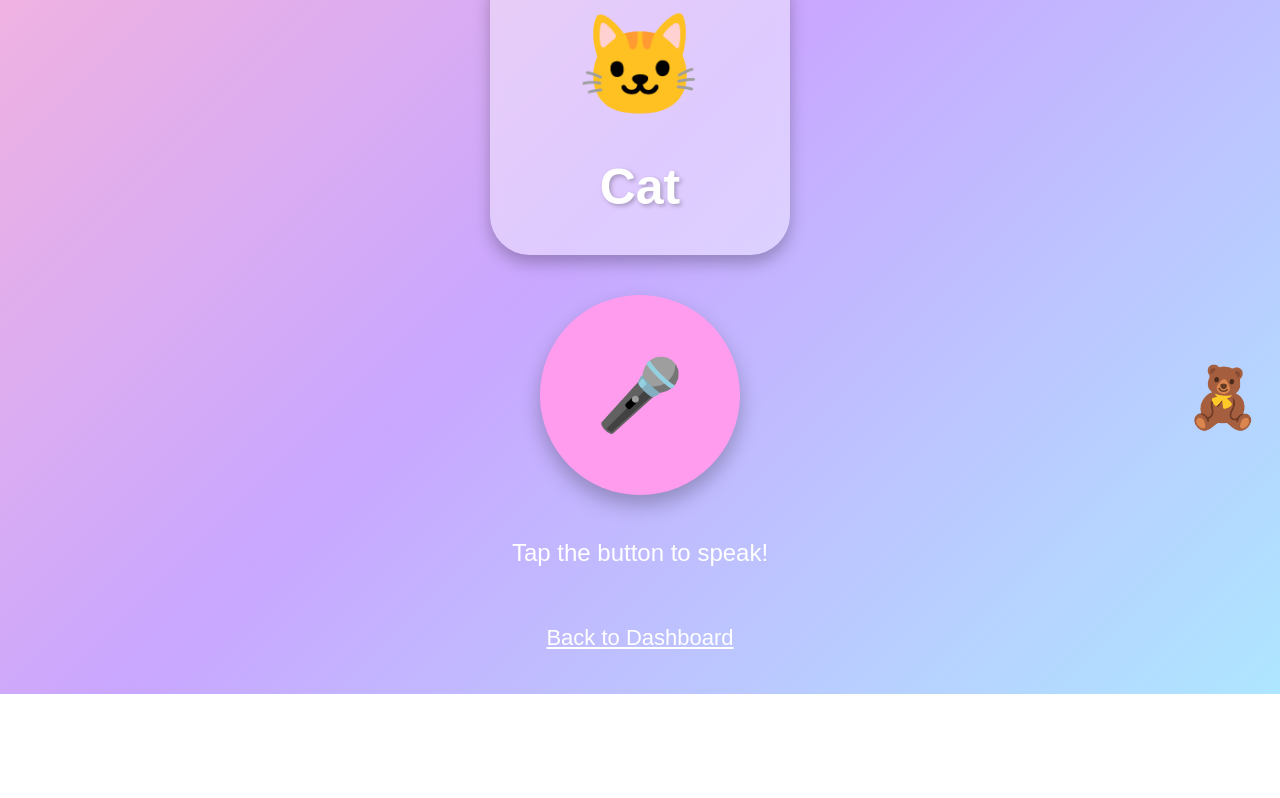
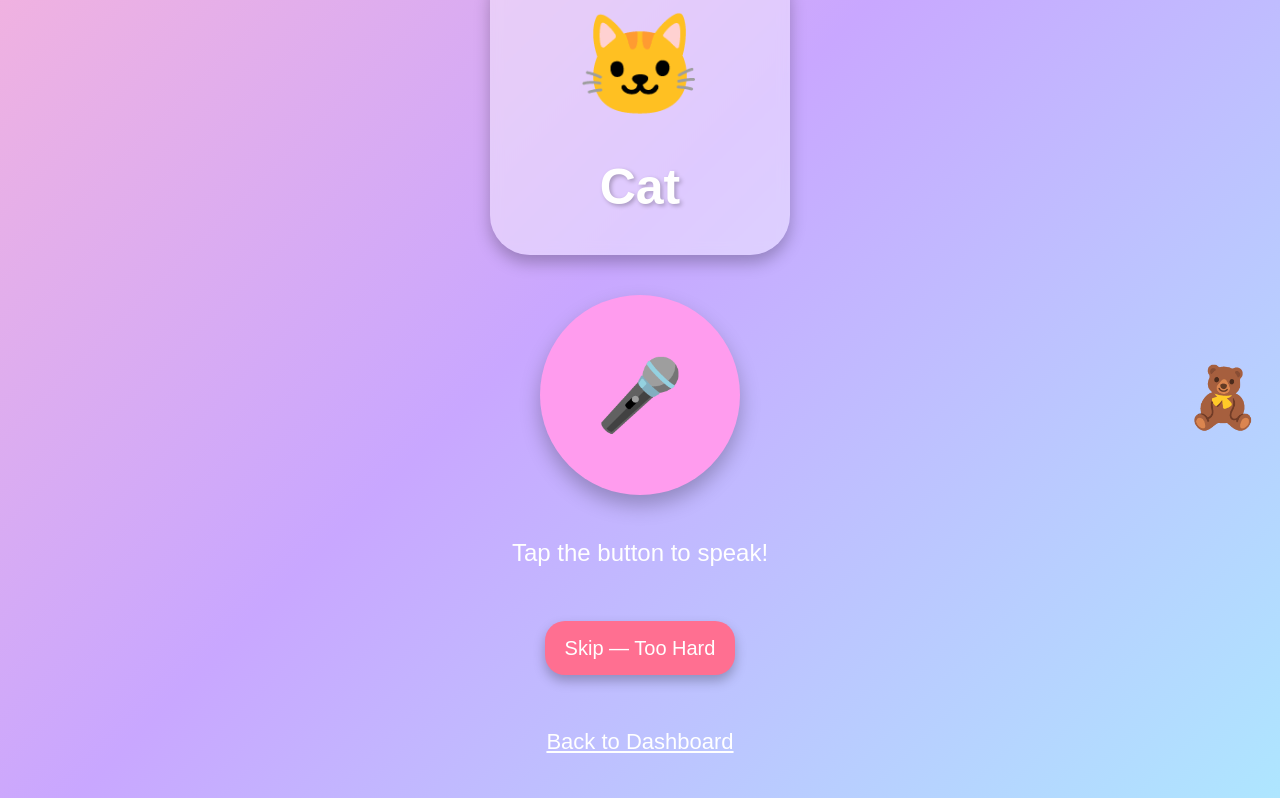
Before and after one commit to Saron-web/speech-practice-helper, a Next.js app: page /practice in a window 1280 px wide. Shown: the part 337-1135 px from the top of the page. Before the commit the page ends 1031 px from the top, so only its background shows below. Built offline with nearby package versions, Linux system fonts and the light colour scheme; no server answers.

Commit message:
practice page fixed

```diff
--- a/app/practice/page.tsx
+++ b/app/practice/page.tsx
@@ -45,7 +45,6 @@ export default function PracticePage() {
   ];
 
   const words = [
-    // Animals
     { word: "Cat", emoji: "🐱", category: "Animals" },
     { word: "Dog", emoji: "🐶", category: "Animals" },
     { word: "Fish", emoji: "🐟", category: "Animals" },
@@ -56,7 +55,6 @@ export default function PracticePage() {
     { word: "Rabbit", emoji: "🐰", category: "Animals" },
     { word: "Frog", emoji: "🐸", category: "Animals" },
 
-    // Food
     { word: "Apple", emoji: "🍎", category: "Food" },
     { word: "Banana", emoji: "🍌", category: "Food" },
     { word: "Milk", emoji: "🥛", category: "Food" },
@@ -66,7 +64,6 @@ export default function PracticePage() {
     { word: "Cheese", emoji: "🧀", category: "Food" },
     { word: "Carrot", emoji: "🥕", category: "Food" },
 
-    // Nature
     { word: "Sun", emoji: "☀️", category: "Nature" },
     { word: "Tree", emoji: "🌳", category: "Nature" },
     { word: "Flower", emoji: "🌸", category: "Nature" },
@@ -76,7 +73,6 @@ export default function PracticePage() {
     { word: "Leaf", emoji: "🍃", category: "Nature" },
     { word: "Fire", emoji: "🔥", category: "Nature" },
 
-    // Family
     { word: "Mama", emoji: "👩", category: "Family" },
     { word: "Baba", emoji: "👨", category: "Family" },
     { word: "Baby", emoji: "👶", category: "Family" },
@@ -85,7 +81,6 @@ export default function PracticePage() {
     { word: "Grandma", emoji: "👵", category: "Family" },
     { word: "Grandpa", emoji: "👴", category: "Family" },
 
-    // Basic Words
     { word: "Yes", emoji: "👍", category: "Basic Words" },
     { word: "No", emoji: "🙅", category: "Basic Words" },
     { word: "Stop", emoji: "✋", category: "Basic Words" },
@@ -94,7 +89,6 @@ export default function PracticePage() {
     { word: "More", emoji: "➕", category: "Basic Words" },
     { word: "All Done", emoji: "✔️", category: "Basic Words" },
 
-    // Feelings
     { word: "Happy", emoji: "😀", category: "Feelings" },
     { word: "Sad", emoji: "😢", category: "Feelings" },
     { word: "Angry", emoji: "😡", category: "Feelings" },
@@ -102,7 +96,6 @@ export default function PracticePage() {
     { word: "Tired", emoji: "😴", category: "Feelings" },
     { word: "Love", emoji: "❤️", category: "Feelings" },
 
-    // Toys
     { word: "Ball", emoji: "⚽", category: "Toys" },
     { word: "Teddy", emoji: "🧸", category: "Toys" },
     { word: "Car", emoji: "🚗", category: "Toys" },
@@ -110,7 +103,6 @@ export default function PracticePage() {
     { word: "Doll", emoji: "🪆", category: "Toys" },
     { word: "Kite", emoji: "🪁", category: "Toys" },
 
-    // Actions
     { word: "Eat", emoji: "🍽️", category: "Actions" },
     { word: "Sleep", emoji: "🛏️", category: "Actions" },
     { word: "Run", emoji: "🏃", category: "Actions" },
@@ -119,7 +111,6 @@ export default function PracticePage() {
     { word: "Wave", emoji: "👋", category: "Actions" },
     { word: "Drink", emoji: "🥤", category: "Actions" },
 
-    // Daily Routine
     { word: "Bath", emoji: "🛁", category: "Daily Routine" },
     { word: "Brush Teeth", emoji: "🪥", category: "Daily Routine" },
     { word: "Bed", emoji: "🛏️", category: "Daily Routine" },
@@ -127,7 +118,6 @@ export default function PracticePage() {
     { word: "Coat", emoji: "🧥", category: "Daily Routine" },
     { word: "Wash Hands", emoji: "🧼", category: "Daily Routine" },
 
-    // Places
     { word: "Home", emoji: "🏠", category: "Places" },
     { word: "School", emoji: "🏫", category: "Places" },
     { word: "Park", emoji: "🌳", category: "Places" },
@@ -161,7 +151,6 @@ export default function PracticePage() {
     setListening(true);
     setHeard("");
 
-    // 🧸 Bear reacts to listening
     setBearExpression("🧸");
     sounds.start?.play();
 
@@ -183,7 +172,6 @@ export default function PracticePage() {
     const correct =
       spokenWord.toLowerCase() === currentWord.word.toLowerCase();
 
-    // 🧸 Bear reacts to correctness
     if (correct) {
       setBearExpression("😃🧸");
       sounds.correct?.play();
@@ -223,9 +211,7 @@ export default function PracticePage() {
           color: "white",
           textShadow: "3px 3px 6px rgba(0,0,0,0.25)"
         }}
-      >
-
-      </h1>
+      ></h1>
 
       {/* Category Buttons */}
       <div
@@ -313,6 +299,24 @@ export default function PracticePage() {
         {listening ? "Listening..." : "Tap the button to speak!"}
       </div>
 
+      {/* ⭐ SKIP BUTTON ADDED HERE ⭐ */}
+      <button
+        onClick={() => setIndex((prev) => prev + 1)}
+        style={{
+          marginTop: 10,
+          padding: "12px 20px",
+          borderRadius: 20,
+          background: "#FF6F91",
+          color: "white",
+          fontSize: 20,
+          border: "none",
+          cursor: "pointer",
+          boxShadow: "0 6px 12px rgba(0,0,0,0.25)"
+        }}
+      >
+        Skip — Too Hard
+      </button>
+
       {heard && (
         <div
           style={{
```
